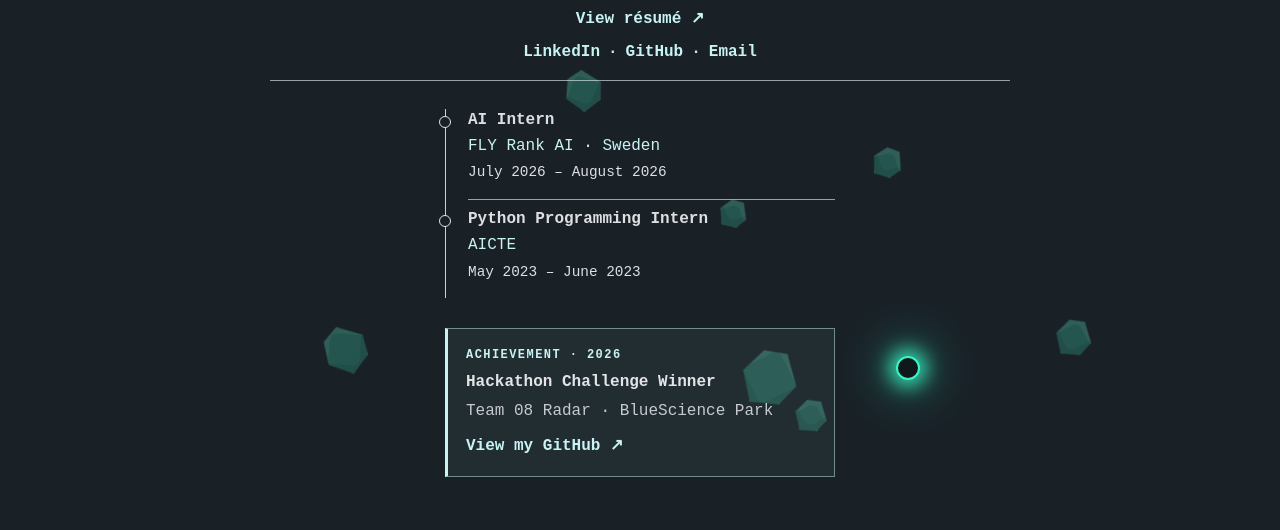
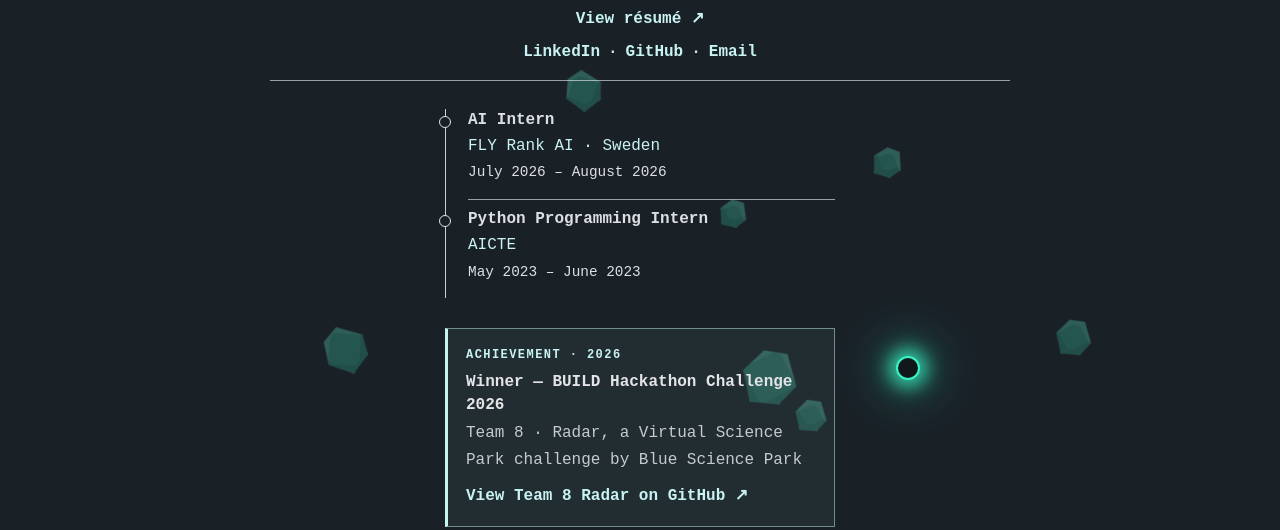
Before and after one commit to Pujitha-pitta/portfolio, a plain HTML site: page experience.html in a window 1280 px wide. Shown: the part 244-774 px from the top of the page. Drawn offline with Linux system fonts and the light colour scheme.

Commit message:
Add Team 8 Radar hackathon project

```diff
--- a/experience.html
+++ b/experience.html
@@ -36,9 +36,9 @@
             </div>
             <section class="achievement-section" aria-labelledby="achievement-title">
                 <p class="achievement-eyebrow">ACHIEVEMENT · 2026</p>
-                <h3 id="achievement-title">Hackathon Challenge Winner</h3>
-                <p>Team 08 Radar · BlueScience Park</p>
-                <a href="https://github.com/Pujitha-pitta" target="_blank" rel="noopener noreferrer">View my GitHub ↗</a>
+                <h3 id="achievement-title">Winner — BUILD Hackathon Challenge 2026</h3>
+                <p>Team 8 · Radar, a Virtual Science Park challenge by Blue Science Park</p>
+                <a href="https://github.com/thar-26/Team_08_RADAR" target="_blank" rel="noopener noreferrer">View Team 8 Radar on GitHub ↗</a>
             </section>
             <p class="section-bottom-link page-next"><a href="projects.html">〈 My Projects 〉</a></p>
         </section></main>
```
